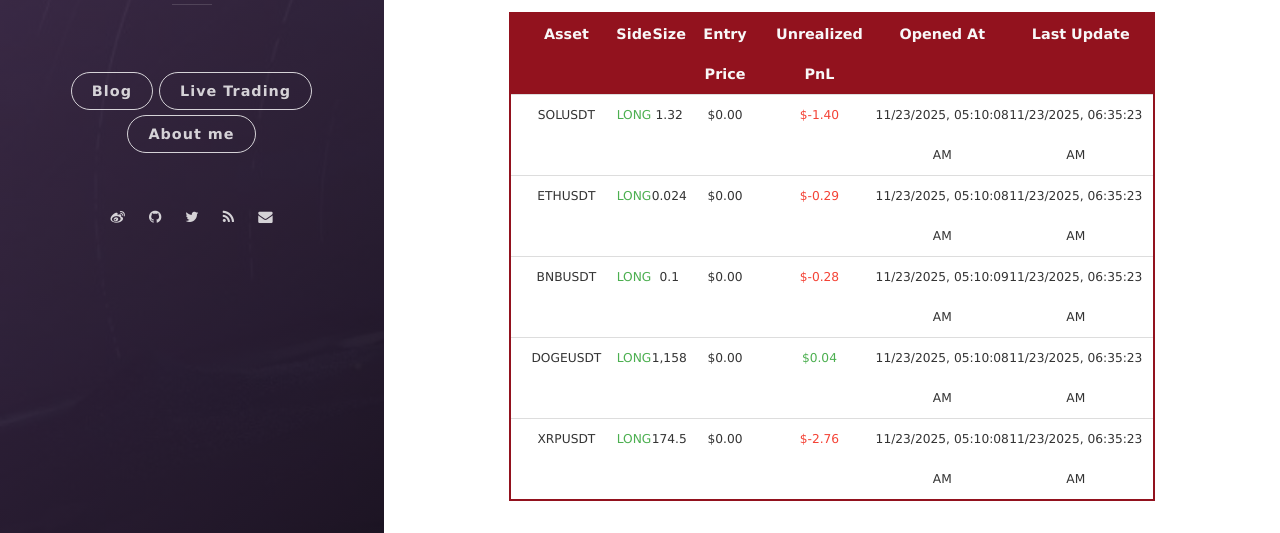
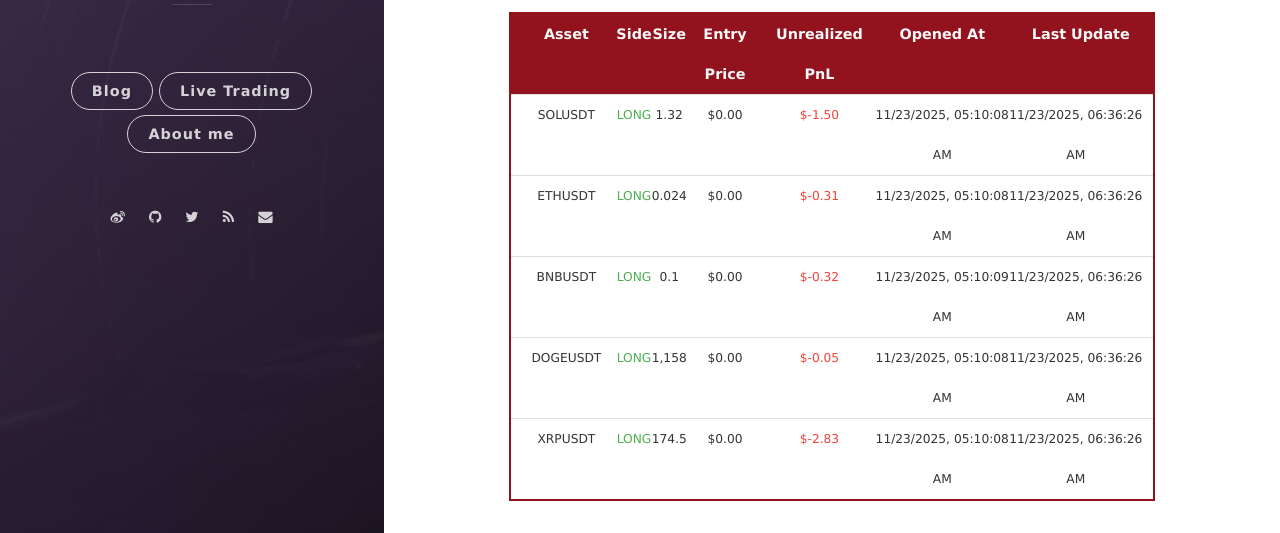
Before and after one commit to leeyegy/leeyegy.github.io, a Jekyll site: the page built from live-trading.html, in a window 1280 px wide and 1188 px high. Shown: the part 587-1120 px from the top of the window. Built offline with Jekyll 4.4.1, drawn with Linux system fonts in a browser that asks for light colours; nearby versions of some CDN libraries.

Commit message:
AccountMonitor: refresh positions 2025-11-23T14:36:26+08:00

```diff
--- a/assets/data/binance/positions.json
+++ b/assets/data/binance/positions.json
@@ -4,44 +4,44 @@
     "side": "LONG",
     "size": 1.32,
     "entryPrice": 0.0,
-    "unrealizedPnl": -1.3992,
+    "unrealizedPnl": -1.50348774,
     "openedAt": "2025-11-23T13:10:08+08:00",
-    "reportedAt": "2025-11-23T14:35:23+08:00"
+    "reportedAt": "2025-11-23T14:36:26+08:00"
   },
   {
     "symbol": "ETHUSDT",
     "side": "LONG",
     "size": 0.024,
     "entryPrice": 0.0,
-    "unrealizedPnl": -0.28536,
+    "unrealizedPnl": -0.30596781,
     "openedAt": "2025-11-23T13:10:08+08:00",
-    "reportedAt": "2025-11-23T14:35:23+08:00"
+    "reportedAt": "2025-11-23T14:36:26+08:00"
   },
   {
     "symbol": "BNBUSDT",
     "side": "LONG",
     "size": 0.1,
     "entryPrice": 0.0,
-    "unrealizedPnl": -0.281,
+    "unrealizedPnl": -0.322,
     "openedAt": "2025-11-23T13:10:09+08:00",
-    "reportedAt": "2025-11-23T14:35:23+08:00"
+    "reportedAt": "2025-11-23T14:36:26+08:00"
   },
   {
     "symbol": "DOGEUSDT",
     "side": "LONG",
     "size": 1158.0,
     "entryPrice": 0.0,
-    "unrealizedPnl": 0.03828348,
+    "unrealizedPnl": -0.0542523,
     "openedAt": "2025-11-23T13:10:08+08:00",
-    "reportedAt": "2025-11-23T14:35:23+08:00"
+    "reportedAt": "2025-11-23T14:36:26+08:00"
   },
   {
     "symbol": "XRPUSDT",
     "side": "LONG",
     "size": 174.5,
     "entryPrice": 0.0,
-    "unrealizedPnl": -2.76205405,
+    "unrealizedPnl": -2.83151901,
     "openedAt": "2025-11-23T13:10:08+08:00",
-    "reportedAt": "2025-11-23T14:35:23+08:00"
+    "reportedAt": "2025-11-23T14:36:26+08:00"
   }
 ]
```
